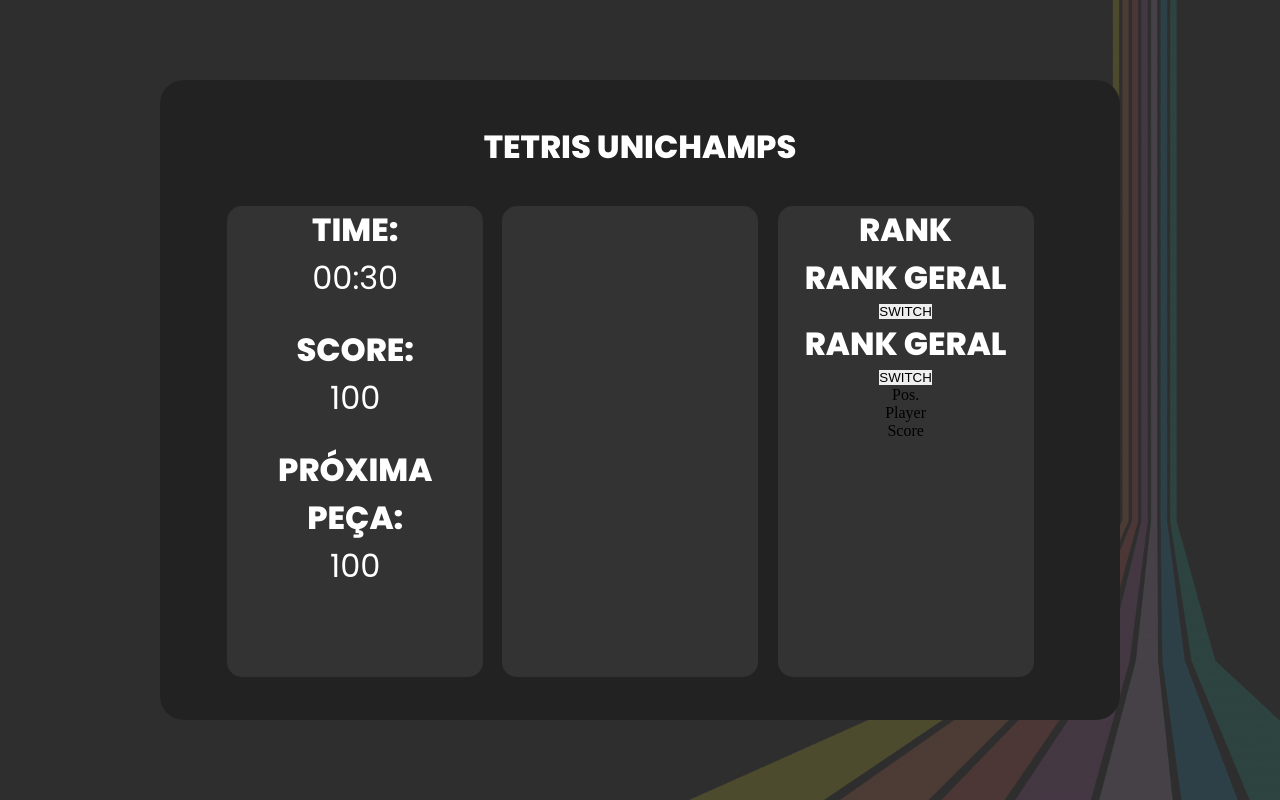
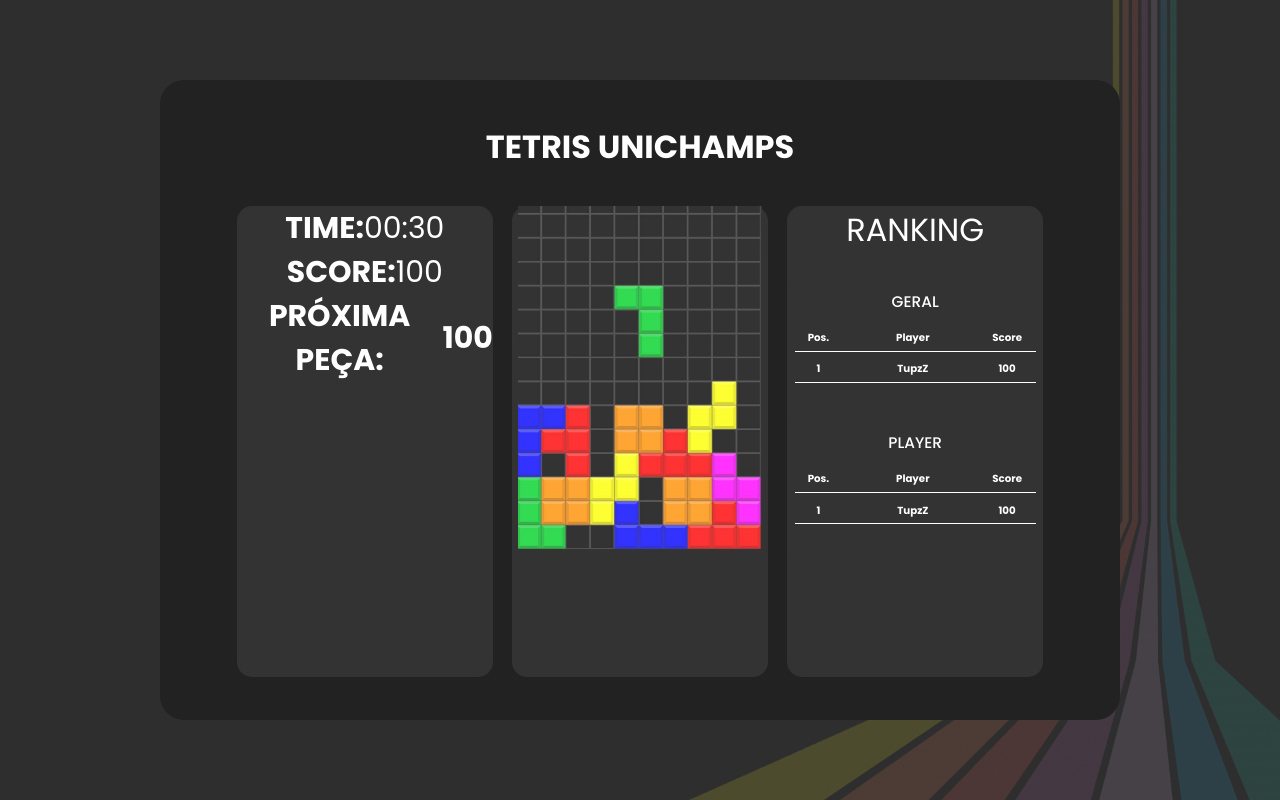
Before and after one commit to TupzZ/tetris, a PHP site: page /tetris/index.php?url=play in a window 1280 px wide. Run offline with PHP 8.4, Linux system fonts and the light colour scheme; some libraries are stand-ins or nearby versions.

Commit message:
play changes

```diff
--- a/pages/home.php
+++ b/pages/home.php
@@ -1,11 +1,12 @@
 <style>
-    <?php include('styles/home.css'); ?>
+    <?php include('styles/home.css'); //adição do css da pagina?>
 </style>
 
 <section class="home">
     <div class="container">
         <h1 class="title">TETRIS UNICHAMPS</h1>
         <div class="containerButton">
+		<!-- Home com botões de iniciar jogo, ranking e sair -->
             <a href='<?php echo INCLUDE_PATH; ?>play'><button class="buttons play" href="<?php echo INCLUDE_PATH; ?>play" class="button"><img src="<?php echo INCLUDE_PATH; ?>assets\icons\play.svg" />JOGAR</button></a>
             <a href='<?php echo INCLUDE_PATH; ?>ranking'><button class="buttons ranking" href="<?php echo INCLUDE_PATH; ?>ranking" class="button"><img src="<?php echo INCLUDE_PATH; ?>assets\icons\trophy.svg" />RANKING</button></a>
             <a href='<?php echo INCLUDE_PATH; ?>?signOut'><button class="buttons signOut" href="http://localhost/tetris?logout" class="button"><img src="<?php echo INCLUDE_PATH; ?>assets\icons\signOut.svg" />SAIR</button></a>
--- a/pages/play.php
+++ b/pages/play.php
@@ -1,42 +1,91 @@
 <style>
-    <?php include('styles/play.css'); ?>
+    <?php include('styles/play.css'); //adição do css da pagina?>
 </style>
 
 <section class="play">
     <div class="container">
         <h1 class="title">TETRIS UNICHAMPS</h1>
+		<!-- Informações de jogo -->
         <div class="info">
+		<!-- Tempode jogo -->
             <div class="gameTime">
-                <h1>TIME:</h1>
-                <h2>00:30</h2>
+                <h3>TIME:</h1>
+                <h3>00:30</h2>
             </div>
-            <div class="score">
-                <h1>SCORE:</h1>
-                <h2>100</h2>
+		<!-- Pontuação -->
+            <div class="scoreGame">
+                <h3>SCORE:</h1>
+                <h3>100</h2>
             </div>
+		<!-- Mostra peça seguinte -->
             <div class="next">
-                <h1>PRÓXIMA PEÇA:</h1>
-                <h2>100</h2>
+                <h3>PRÓXIMA PEÇA:</h1>
+                <h3>100</h2>
             </div>
         </div>
-        <div class="game"></div>
+		<!-- Jogo -->
+        <div class="game">
+			<img src="<?php echo INCLUDE_PATH;?>assets/images/Tetrix.png">
+		</div>
+
+
+		<!-- Rank -->
+
         <div class="rank">
-            <h1>RANK</h1>
-            <div class="toggleRank">
-                <div class="geral">
-                    <h1>RANK GERAL</h1>
-                    <button>SWITCH</button>
+			<h2 class="title">RANKING</h1>
+            <div class="rankTable">
+                <h3 class="rankTitle">GERAL</h3>
+                <div class="scores">
+						<div class="column rank">
+							<h4>Pos.</h4>
+						</div>
+						<div class="column player">
+							<h4>Player</h4>
+						</div>
+						<div class="column score">
+							<h4>Score</h4>
+						</div>
                 </div>
-                <div class="personal">
-                    <h1>RANK GERAL</h1>
-                    <button>SWITCH</button>
+                <div class="scoreTable">
+                	<div class="scores">
+						<div class="column rank">
+							<h4>1</h4>
+						</div>
+						<div class="column player">
+							<h4>TupzZ</h4>
+						</div>
+						<div class="column score">
+							<h4>100</h4>
+						</div>
+                    </div>
                 </div>
             </div>
+
             <div class="rankTable">
-                <div class="row">
-                    <div class="col">Pos.</div>
-                    <div class="col">Player</div>
-                    <div class="col">Score</div>
+                <h3 class="rankTitle">PLAYER</h3>
+                <div class="scores">
+						<div class="column rank">
+							<h4>Pos.</h4>
+						</div>
+						<div class="column player">
+							<h4>Player</h4>
+						</div>
+						<div class="column score">
+							<h4>Score</h4>
+						</div>
+                </div>
+                <div class="scoreTable">
+                	<div class="scores">
+						<div class="column rank">
+							<h4>1</h4>
+						</div>
+						<div class="column player">
+							<h4>TupzZ</h4>
+						</div>
+						<div class="column score">
+							<h4>100</h4>
+						</div>
+                    </div>
                 </div>
             </div>
         </div>
--- a/pages/ranking.php
+++ b/pages/ranking.php
@@ -4,7 +4,7 @@
 ?>
 
 <style>
-    <?php include('styles/ranking.css'); ?>
+    <?php include('styles/ranking.css'); //adição do css da pagina ?>
 </style>
 
 <section class="ranking">
--- a/pages/signup.php
+++ b/pages/signup.php
@@ -4,7 +4,7 @@
 ?>
 
 <style>
-    <?php include('styles/login.css'); ?>
+    <?php include('styles/login.css'); //adição do css da pagina?>
 </style>
 
 <section class="login">
--- a/styles/play.css
+++ b/styles/play.css
@@ -1,3 +1,4 @@
+@import url('https://fonts.googleapis.com/css2?family=Oswald&family=Poppins:wght@400;500;700&display=swap');
 .info,
 .game,
 .rank {
@@ -6,4 +7,117 @@
     height: 80%;
     border-radius: 15px;
     margin-right: 2%;
+
 }
+.rank{
+	margin-right: 0%;
+}
+.gameTime,.scoreGame{
+	display: flex;
+	flex-direction:row;
+	font-size: 2vw;
+	color: white;
+	align-items: center;
+    justify-content: center;
+	font-family: 'Poppins';
+}
+
+.next{
+	display: flex;
+	font-size: 2vw;
+	color: white;
+	align-items: center;
+    justify-content: center;
+	font-family: 'Poppins';
+	width: 100%;
+}
+.gameTime h3:last-child,.scoreGame h3:last-child{
+	font-weight:400;
+}
+
+.rankTable {
+    height: 30%;
+    width: 100%;
+    display: -webkit-box;
+    display: -webkit-flex;
+    display: -moz-box;
+    display: -ms-flexbox;
+    display: flex;
+    flex-wrap: wrap;
+    text-align: center;
+    background-color: #333333;
+    border-radius: 5%;
+    padding: 0 3% 3% 3%;
+}
+
+.rankTitle {
+    width: 100%;
+    margin: 5% 0 7% 0;
+    color: white;
+    font-family: 'Poppins';
+    font-size: 1.2vw;
+    font-weight: 500;
+}
+
+.scoreTable {
+    height: 30vh;
+    width: 100%;
+
+    display: -webkit-box;
+    display: -webkit-flex;
+    display: -moz-box;
+    display: -ms-flexbox;
+    display: flex;
+    flex-wrap: nowrap;
+    text-align: center;
+    flex-direction: column;
+    font-family: 'Poppins';
+    font-size: 0.8vw;
+    font-weight: 400;
+    color: white;
+}
+
+.scores {
+    display: -webkit-box;
+    display: -webkit-flex;
+    display: -moz-box;
+    display: -ms-flexbox;
+    display: flex;
+    flex-wrap: wrap;
+    text-align: center;
+    justify-content: space-between;
+    flex-direction: row;
+    width: 100%;
+    border-bottom: 1px solid white;
+    margin-bottom: 4%;
+    padding-bottom: 2%;
+    color: white;
+    font-family: 'Poppins';
+    font-size: 0.8vw;
+    font-weight: 500;
+    padding-right: 2%;
+}
+
+.column {
+    display: -webkit-box;
+    display: -webkit-flex;
+    display: -moz-box;
+    display: -ms-flexbox;
+    display: flex;
+    -webkit-flex-align: center;
+    -ms-flex-align: center;
+    -webkit-align-items: center;
+    align-items: center;
+    justify-content: center;
+    flex-wrap: wrap;
+    text-align: center;
+}
+
+.column.rank,
+.column.score {
+    width: 20%;
+}
+
+.column.player {
+    width: 20%;
+}
```
Also changed, not shown: GerarDB.php (added, +40 -0 lines), pages/login.php (+7 -7 lines), assets/images/Tetrix.png (added).
